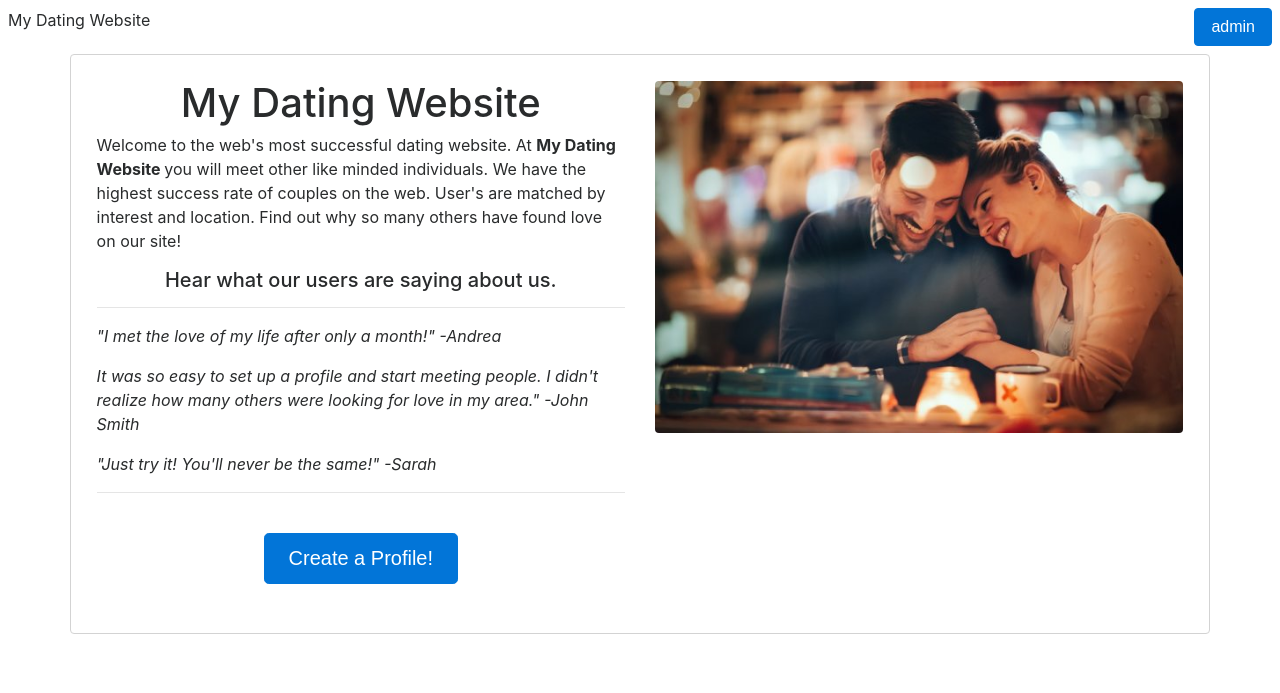
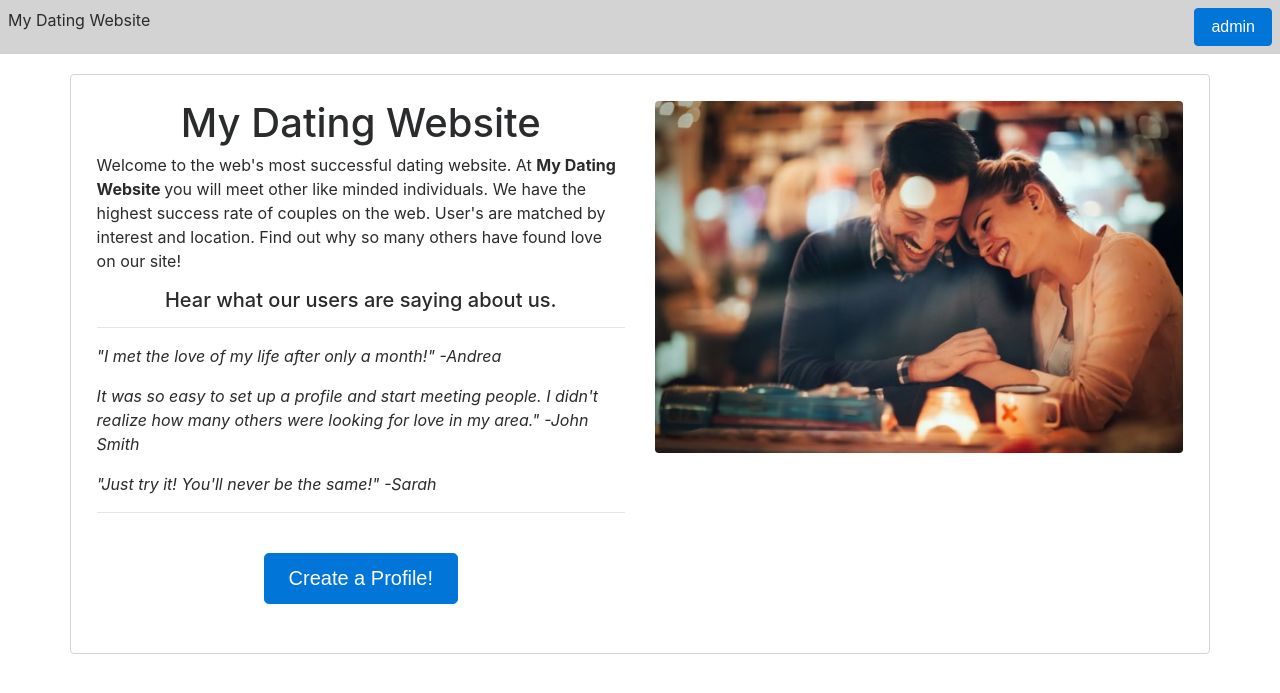
Before and after one commit to adolfoGitHub/dating, a PHP site: template views/home.html in a window 1280 px wide. Shown: the top 693 px of the page. Run offline with PHP 8.4, Linux system fonts and the light colour scheme; the template is opened without the code that fills it, so the values that code supplies are empty; some libraries are stand-ins or nearby versions.

Commit message:
updated nav bar styles

```diff
--- a/styles/styles.css
+++ b/styles/styles.css
@@ -20,16 +20,15 @@ body {
     width: 100%;
 }
 
-header {
-    margin: 0;
+#navHeader {
     background: lightgrey;
-    padding: 5px;
 }
 
 #main {
     max-width: 90%;
     margin-left: auto;
     margin-right: auto;
+    margin-top: 20px;
     padding: 2%;
     border: 1px solid lightgrey;
 }
```
